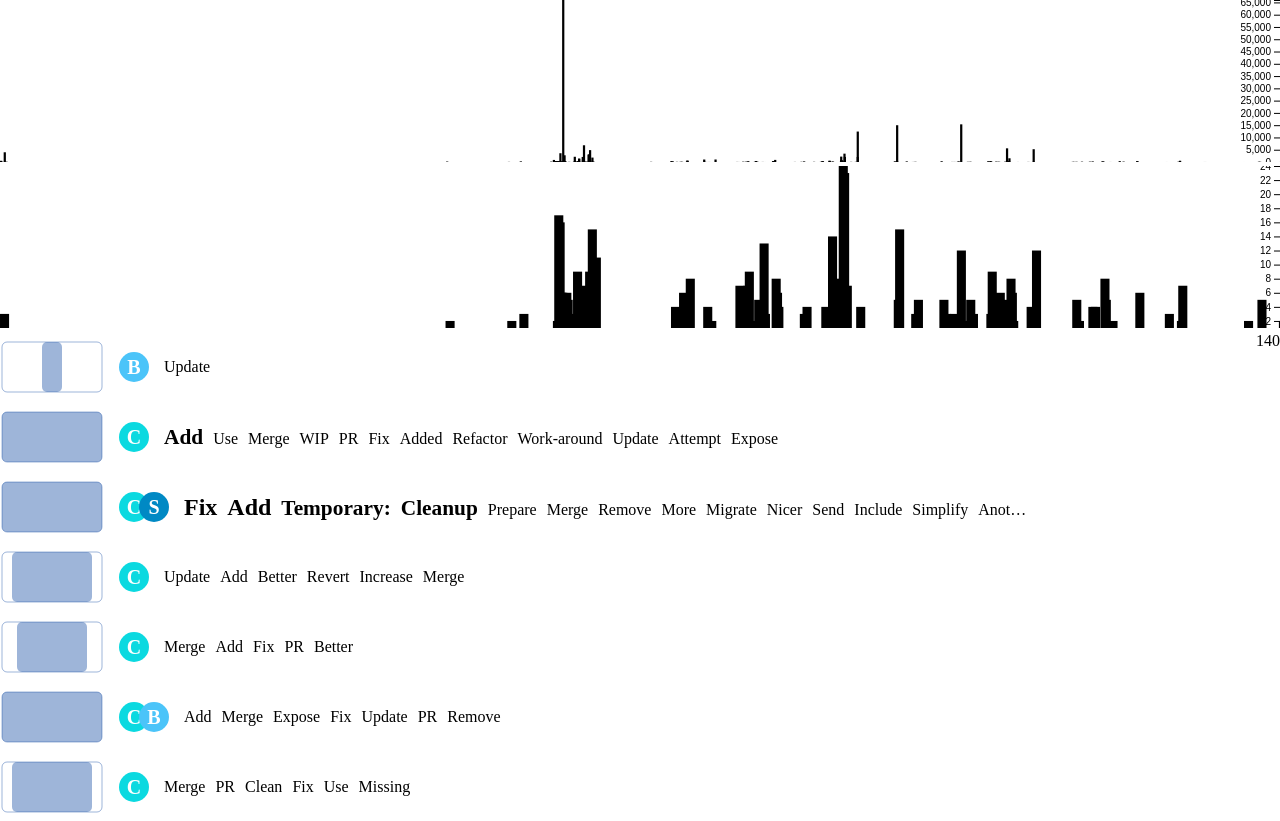
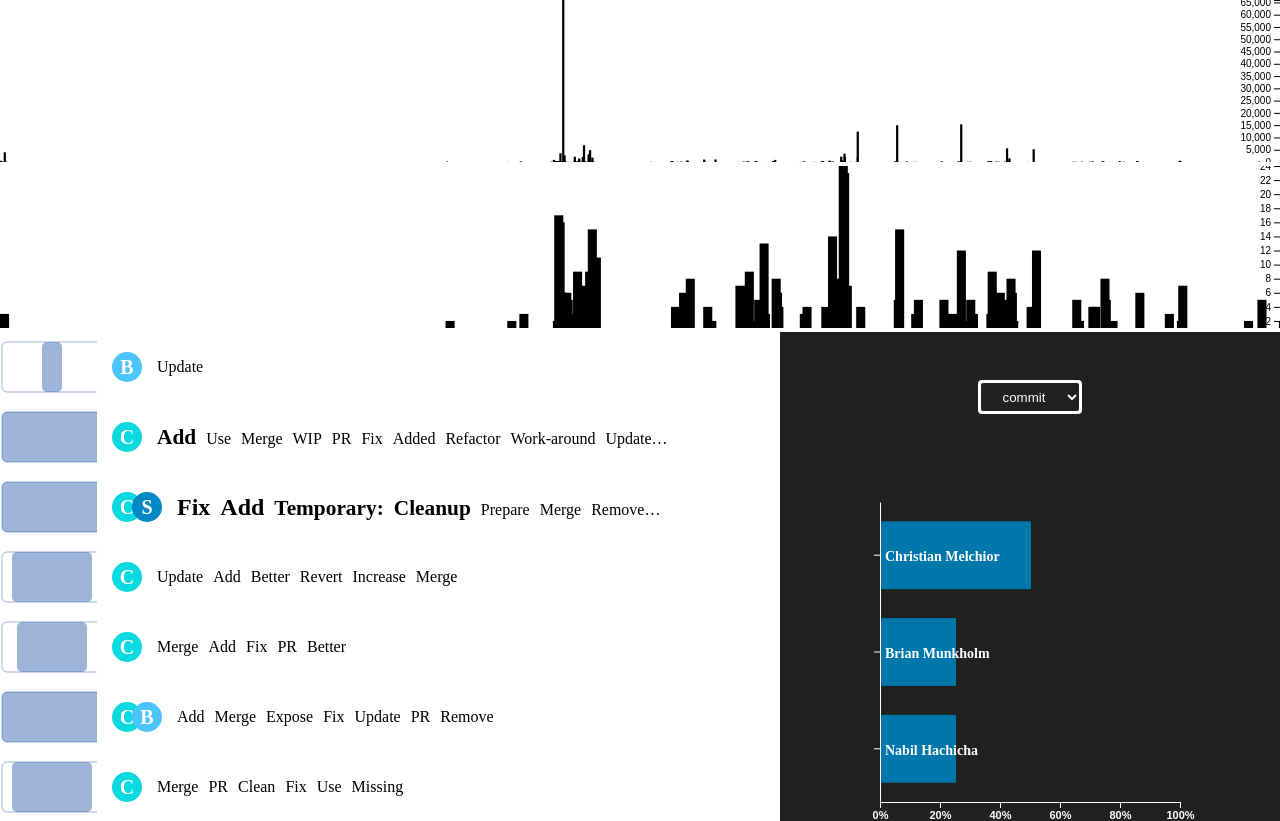
Before and after one commit to githru/githru-vscode-ext, a React (Create React App) app in the folder packages/view/: page / in a window 1280 px wide. Shown: the top 821 px of the page. Built offline with nearby package versions, Linux system fonts and the light colour scheme.

Commit message:
fix: choose upstream/main

```diff
--- a/packages/view/src/components/Statistics/Statistics.tsx
+++ b/packages/view/src/components/Statistics/Statistics.tsx
@@ -1,25 +1,13 @@
-import type { GlobalProps } from "types/global";
-import type { DifferenceStatistic } from "@githru-vscode-ext/analysis-engine/src/types";
+import type { GlobalProps } from "types";
 
-const mockDifferenceStatistic: DifferenceStatistic = {
-  totalInsertionCount: 300,
-  totalDeletionCount: 100,
-  fileDictionary: {
-    "./a": {
-      insertionCount: 140,
-      deletionCount: 30,
-    },
-    "./b": {
-      insertionCount: 160,
-      deletionCount: 70,
-    },
-  },
-};
+import { AuthorBarChart } from "./AuthorBarChart";
+import "./Statistics.scss";
 
 const Statistics = ({ data }: GlobalProps) => {
-  console.log(data);
   return (
-    <div>{mockDifferenceStatistic.fileDictionary["./a"].insertionCount}</div>
+    <div className="statistics">
+      <AuthorBarChart data={data} />
+    </div>
   );
 };
 
```
